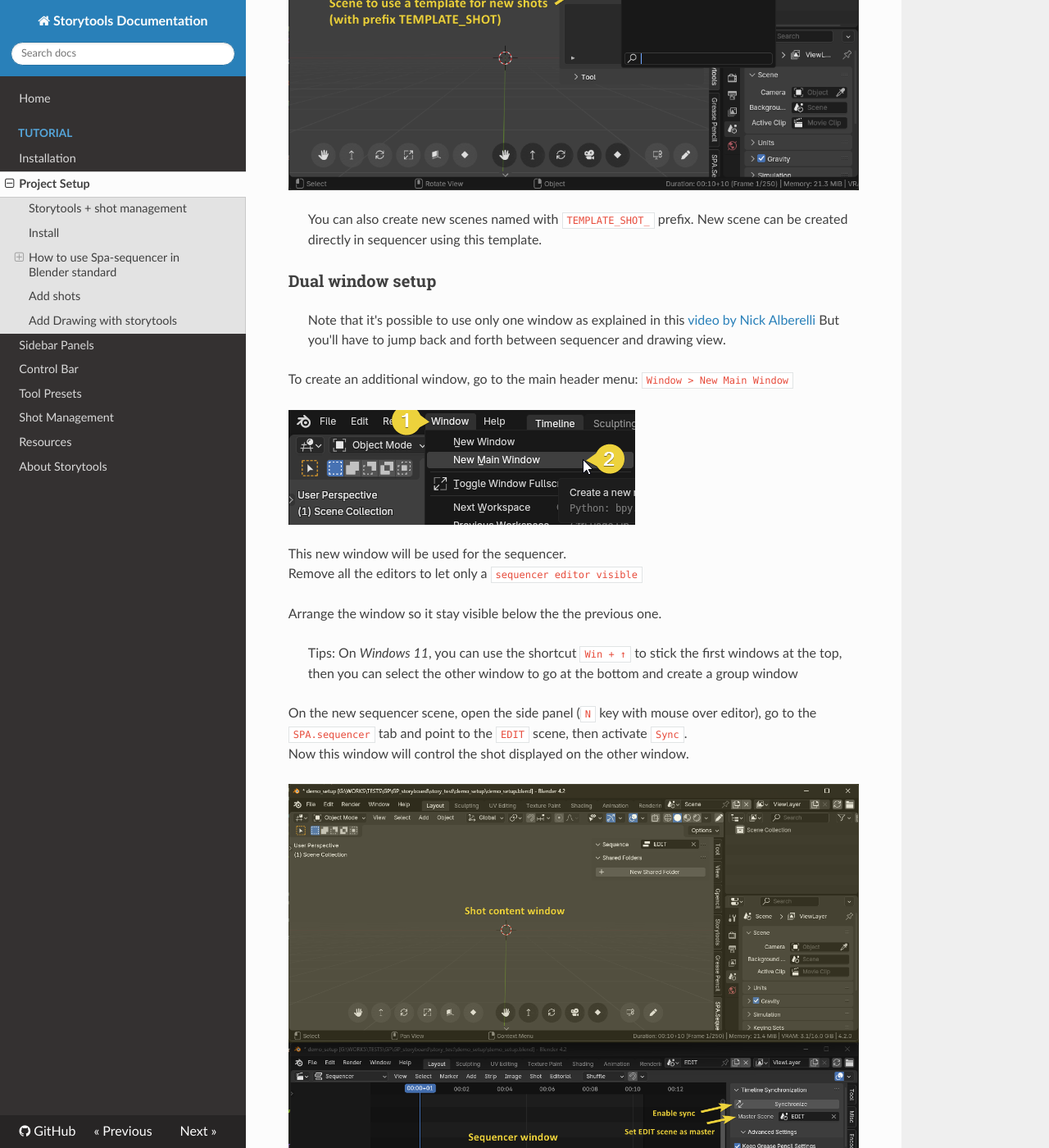
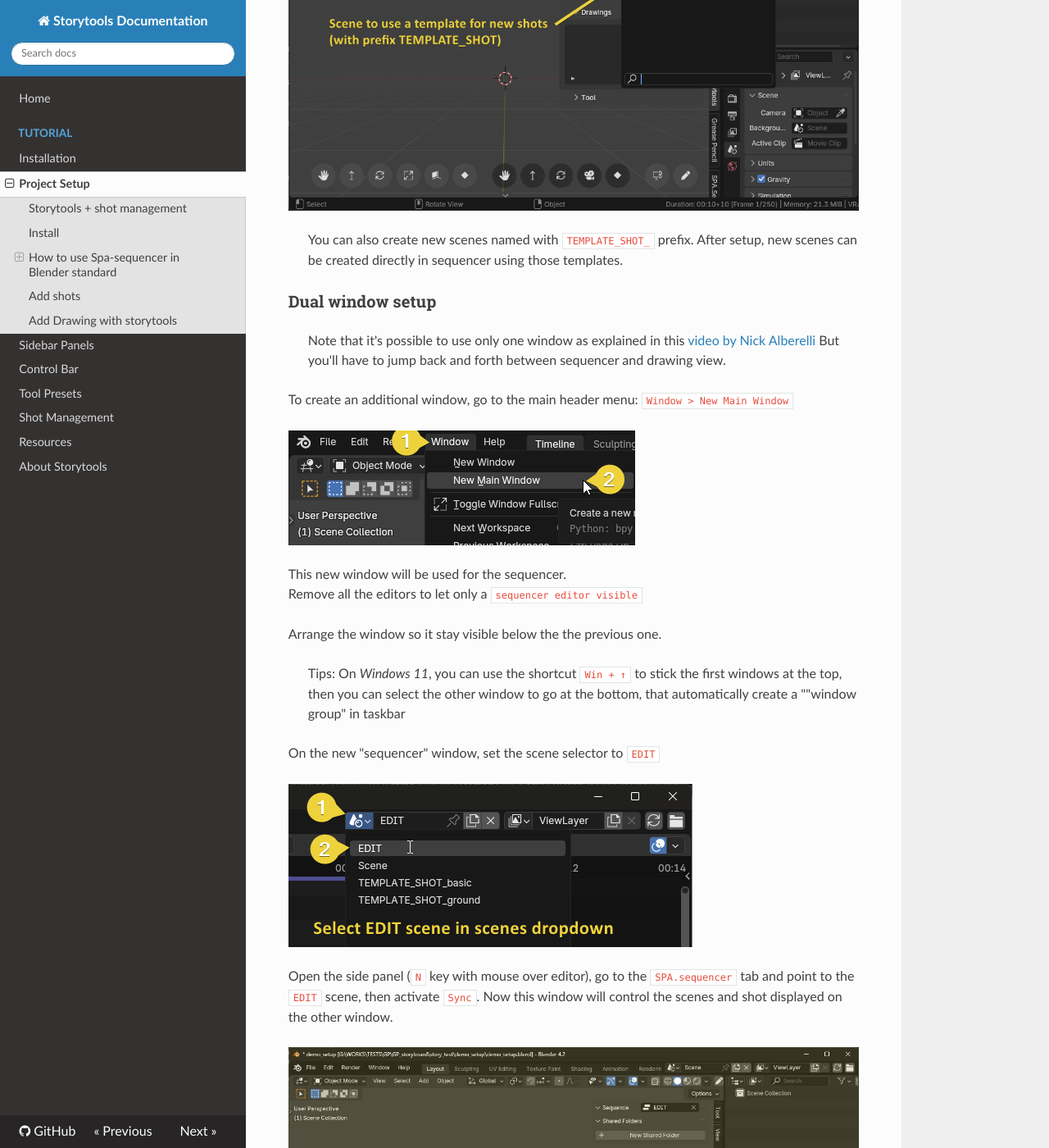
Before and after one commit to Pullusb/storytools-docs, an MkDocs documentation site: the page built from docs/tutorial/setup-project.md, in a window 1280 px wide and 1400 px high, scrolled down 1651 px. Shown: the whole window at 82% size. Built offline with MkDocs 1.6.1, drawn with Linux system fonts in a browser that asks for light colours; nearby versions of some CDN libraries; some of the changed text lies outside the part shown.

Commit message:
explain how to use scene selector

```diff
--- a/docs/tutorial/setup-project.md
+++ b/docs/tutorial/setup-project.md
@@ -40,13 +40,13 @@ If it does not work, go to `Edit > Preferences > addons` and uses `install from
 
 ### Setup scenes
 
-First, it will need at least one extra scene for the sequence part.
+First, we will need at least one extra scene for the sequence part.
 
-Create a new scene and name it `EDIT`
+Create a new scene and name it `EDIT`, then use the scene selector to reset current window to use `Scene` again (we will use the `EDIT` scene in as dedicated workspace in the next step)
 
 ![add new scens](../images/setup/seq_create_scenes.png)
 
-> You can also create new scenes named with `TEMPLATE_SHOT_` prefix. New scene can be created directly in sequencer using this template.
+> You can also create new scenes named with `TEMPLATE_SHOT_` prefix. After setup, new scenes can be created directly in sequencer using those templates.
 
 
 ### Dual window setup
@@ -64,10 +64,14 @@ Remove all the editors to let only a `sequencer editor visible`
 
 Arrange the window so it stay visible below the the previous one.
 
-> Tips: On _Windows 11_, you can use the shortcut `Win + ↑` to stick the first windows at the top, then you can select the other window to go at the bottom and create a group window
+> Tips: On _Windows 11_, you can use the shortcut `Win + ↑` to stick the first windows at the top, then you can select the other window to go at the bottom, that automatically create a ""window group" in taskbar
 
-On the new sequencer scene, open the side panel (`N` key with mouse over editor), go to the `SPA.sequencer` tab and point to the `EDIT` scene, then activate `Sync`.
-Now this window will control the shot displayed on the other window.
+On the new "sequencer" window, set the scene selector to `EDIT`
+
+![select edit scene](../images/setup/seq_select_edit_scene.png)
+
+Open the side panel (`N` key with mouse over editor), go to the `SPA.sequencer` tab and point to the `EDIT` scene, then activate `Sync`.
+Now this window will control the scenes and shot displayed on the other window.
 
 ![Dual window setup](../images/setup/seq_dual_win_desc.png)
 
```
Also changed, not shown: docs/images/setup/seq_create_new_scene.png (added), docs/images/setup/seq_select_edit_scene.png (added).
